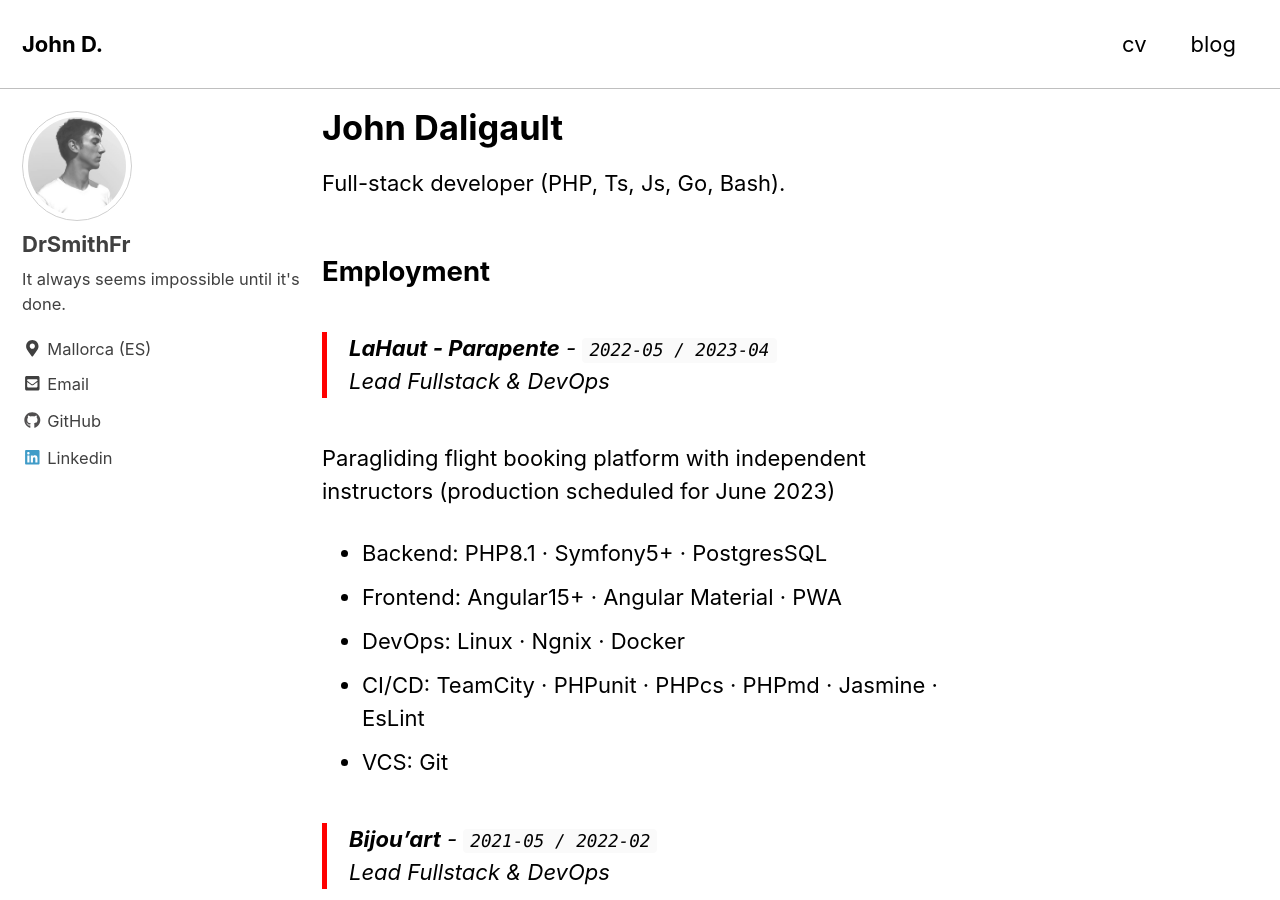
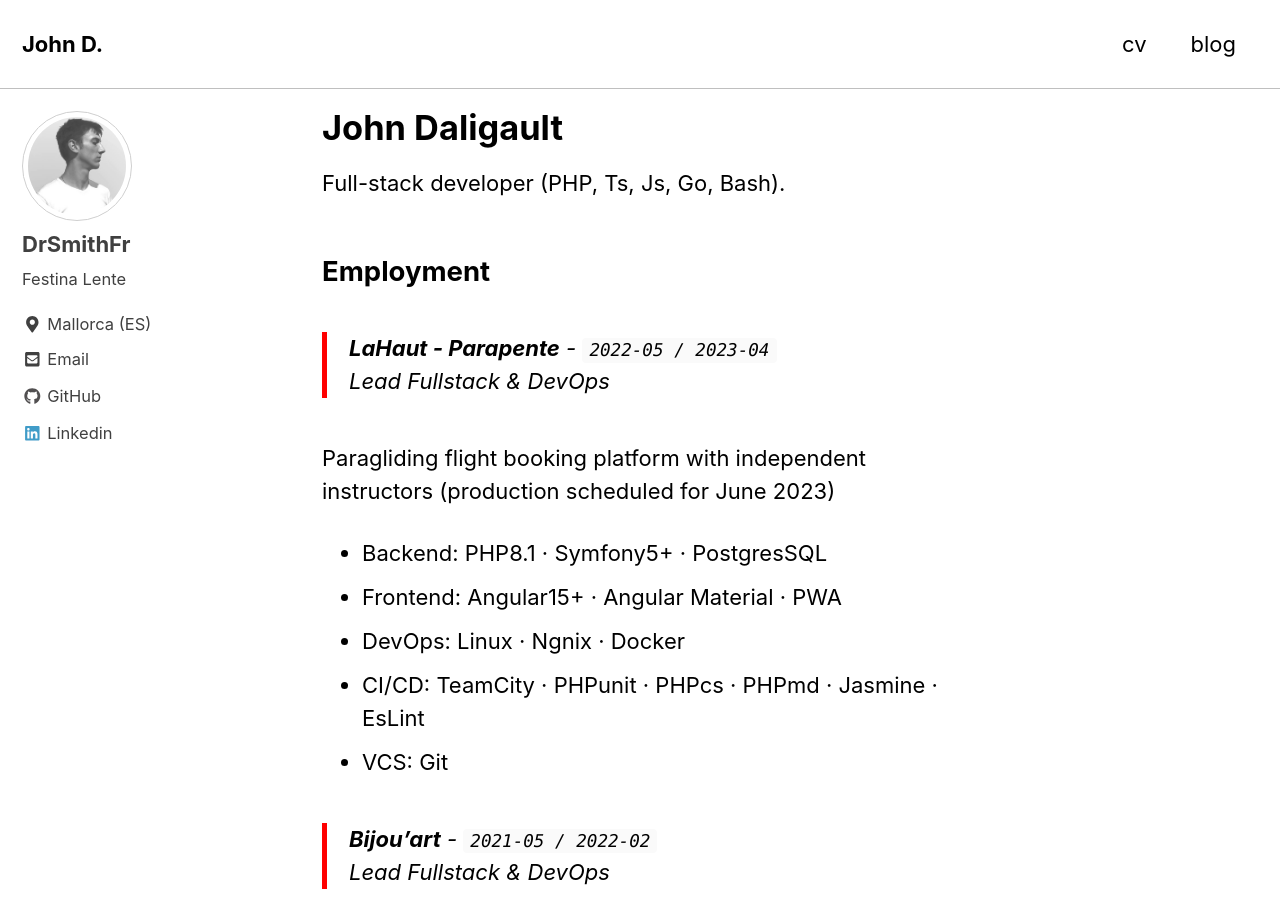
Before and after one commit to DrSmithFr/DrSmithFr.github.io, a Jekyll site: the page built from index.md, in a window 1280 px wide and 900 px high. Built offline with Jekyll 4.4.1, drawn with Linux system fonts in a browser that asks for light colours; cached includes are drawn as plain includes; nearby versions of some CDN libraries.

Commit message:
update bio

```diff
--- a/_config.yml
+++ b/_config.yml
@@ -108,7 +108,7 @@ analytics:
 author:
   name             : "DrSmithFr"
   avatar           : "/assets/images/avatar.jpeg"
-  bio              : "It always seems impossible until it's done."
+  bio              : "Festina Lente"
   location         : "Mallorca (ES)"
   email            :
   links:
```
